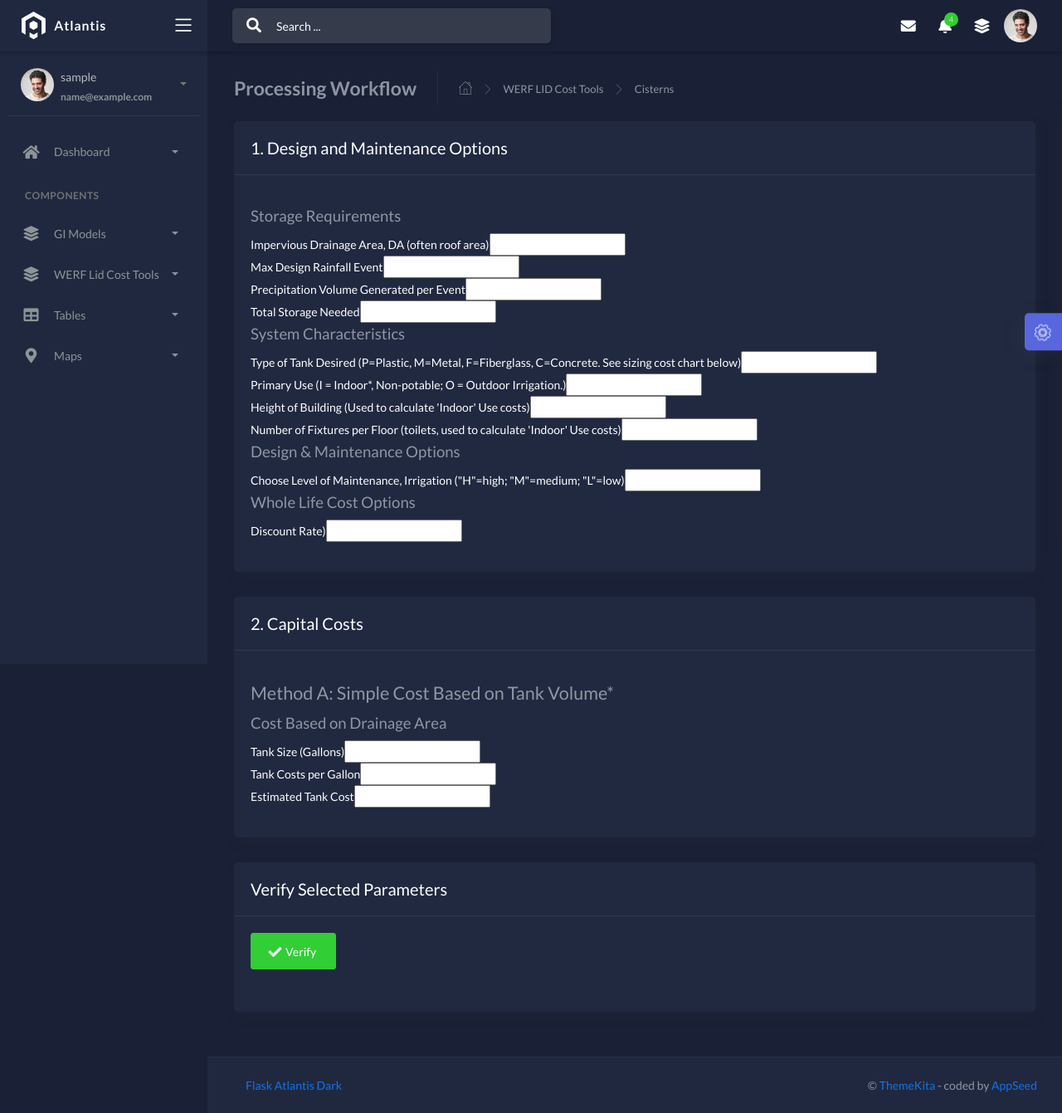
After one commit to dakilaledesma/tdot_project_ad, a Flask app: page /werf_lc_cisterns.html in a window 1280 px wide. The commit adds this page. Shown: the whole page at 83% size. Run offline with Flask 2, Linux system fonts and the light colour scheme; the visitor is signed in with stand-in values (Sample User, id 1); data comes from the database, SQL or seed files in the repository; some libraries are stand-ins or nearby versions.

Commit message:
Update sidebar to include GI models and WIP WLT

```diff
--- /dev/null
+++ b/apps/templates/home/werf_lc_cisterns.html
@@ -0,0 +1,105 @@
+{% extends "layouts/base.html" %}
+
+{% block title %} UI Buttons {% endblock %}
+
+<!-- Specific Page CSS goes HERE  -->
+{% block stylesheets %}{% endblock stylesheets %}
+
+{% block content %}
+	<div class="content">
+		<div class="page-inner">
+			<div class="page-header">
+				<h4 class="page-title">Processing Workflow</h4>
+				<ul class="breadcrumbs">
+					<li class="nav-home">
+						<a href="#">
+							<i class="flaticon-home"></i>
+						</a>
+					</li>
+					<li class="separator">
+						<i class="flaticon-right-arrow"></i>
+					</li>
+					<li class="nav-item">
+						<a href="#">WERF LID Cost Tools</a>
+					</li>
+					<li class="separator">
+						<i class="flaticon-right-arrow"></i>
+					</li>
+					<li class="nav-item">
+						<a href="#">Cisterns</a>
+					</li>
+				</ul>
+			</div>
+			<div class="row">
+				<div class="col-md-12" id="main_panel">
+					<div class="card">
+						<div class="card-header">
+							<h4 class="card-title">1. Design and Maintenance Options</h4>
+						</div>
+						<div class="card-body">
+							<p class="demo">
+                                <h3>Storage Requirements</h3>
+                                <label for="s1">Impervious Drainage Area, DA (often roof area)</label><input type="text" id="s1"><br>
+                                <label for="s2">Max Design Rainfall Event</label><input type="text" id="s2"><br>
+                                <label for="s3">Precipitation Volume Generated per Event</label><input type="text" id="s3"><br>
+                                <label for="s4">Total Storage Needed</label><input type="text" id="s4"><br>
+
+                                <h3>System Characteristics</h3>
+                                <label for="sc1">Type of Tank Desired (P=Plastic, M=Metal, F=Fiberglass, C=Concrete. See sizing cost chart below)</label><input type="text" id="sc1"><br>
+                                <label for="sc2">Primary Use (I = Indoor*, Non-potable; O = Outdoor Irrigation.)</label><input type="text" id="sc2"><br>
+                                <label for="sc3">Height of Building (Used to calculate 'Indoor' Use costs)</label><input type="text" id="sc3"><br>
+                                <label for="sc4">Number of Fixtures per Floor (toilets, used to calculate 'Indoor' Use costs)</label><input type="text" id="sc4"><br>
+
+                                <h3>Design & Maintenance Options</h3>
+                                <label for="d1">Choose Level of Maintenance, Irrigation ("H"=high; "M"=medium; "L"=low)</label><input type="text" id="d1"><br>
+
+                                <h3>Whole Life Cost Options</h3>
+                                <label for="w1">Discount Rate)</label><input type="text" id="w1"><br>
+							</p>
+						</div>
+					</div>
+                    <div class="card">
+						<div class="card-header">
+							<h4 class="card-title">2. Capital Costs</h4>
+						</div>
+						<div class="card-body">
+							<p class="demo">
+                                <h2>Method A: Simple Cost Based on Tank Volume*</h2>
+                                <h3>Cost Based on Drainage Area</h3>
+                                <label for="s1">Tank Size (Gallons)</label><input type="text" id="s1"><br>
+                                <label for="s2">Tank Costs per Gallon</label><input type="text" id="s2"><br>
+                                <label for="s3">Estimated Tank Cost</label><input type="text" id="s3"><br>
+							</p>
+						</div>
+					</div>
+                    <div class="card">
+						<div class="card-header">
+							<h4 class="card-title">Verify Selected Parameters</h4>
+						</div>
+						<div class="card-body">
+							<p class="demo">
+								<button class="btn btn-success" id="process_pdf_button">
+                                    <span class="btn-label">
+                                        <i class="fa fa-check"></i>
+                                    </span>
+                                    Verify
+                                </button>
+							</p>
+						</div>
+					</div>
+
+				</div>
+			</div>
+		</div>
+	</div>
+
+{% endblock content %}
+
+<!-- Specific Page JS goes HERE  -->
+{% block javascripts %}
+
+	<!-- Atlantis DEMO methods, don't include it in your project! -->
+<!--	<script src="/static/assets/js/setting-demo2.js"></script>-->
+	<script src="/static/assets/js/p_workflow.js"></script>
+
+{% endblock javascripts %}
--- a/apps/templates/includes/sidebar.html
+++ b/apps/templates/includes/sidebar.html
@@ -62,14 +62,29 @@
 						<li class="nav-item {% if 'ui-' in segment %} active {% endif %}">
 							<a data-toggle="collapse" href="#base">
 								<i class="fas fa-layer-group"></i>
-								<p>Processing</p>
+								<p>GI Models</p>
 								<span class="caret"></span>
 							</a>
 							<div class="collapse {% if 'ui-' in segment %} show {% endif %}" id="base">
 								<ul class="nav nav-collapse">
 									<li class="{% if 'ui-avatars' in segment %} active {% endif %}">
 										<a href="/p_workflow.html">
-											<span class="sub-item">Processing Workflow</span>
+											<span class="sub-item">Enhanced Property Value</span>
+										</a>
+									</li>
+                                    <li class="{% if 'ui-avatars' in segment %} active {% endif %}">
+										<a href="/p_workflow.html">
+											<span class="sub-item">Recreational Use</span>
+										</a>
+									</li>
+                                    <li class="{% if 'ui-avatars' in segment %} active {% endif %}">
+										<a href="/p_workflow.html">
+											<span class="sub-item">Heat Reduction</span>
+										</a>
+									</li>
+                                    <li class="{% if 'ui-avatars' in segment %} active {% endif %}">
+										<a href="/p_workflow.html">
+											<span class="sub-item">Job Creation</span>
 										</a>
 									</li>
 								</ul>
```
